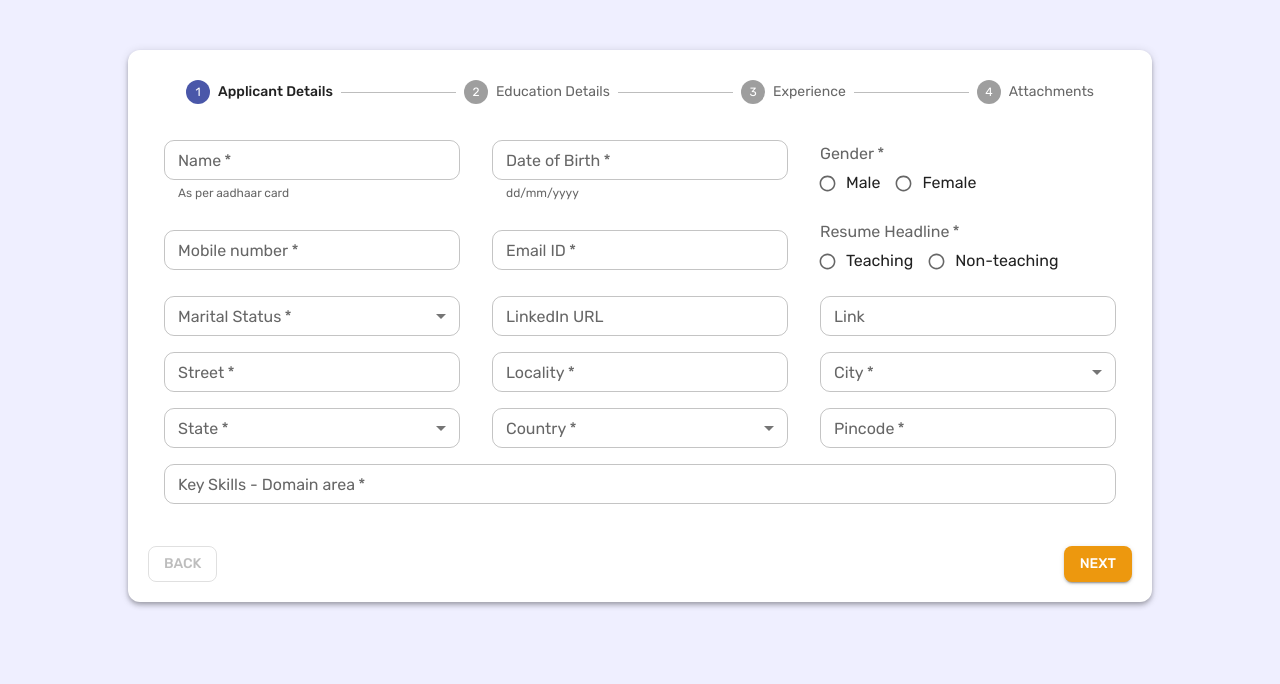
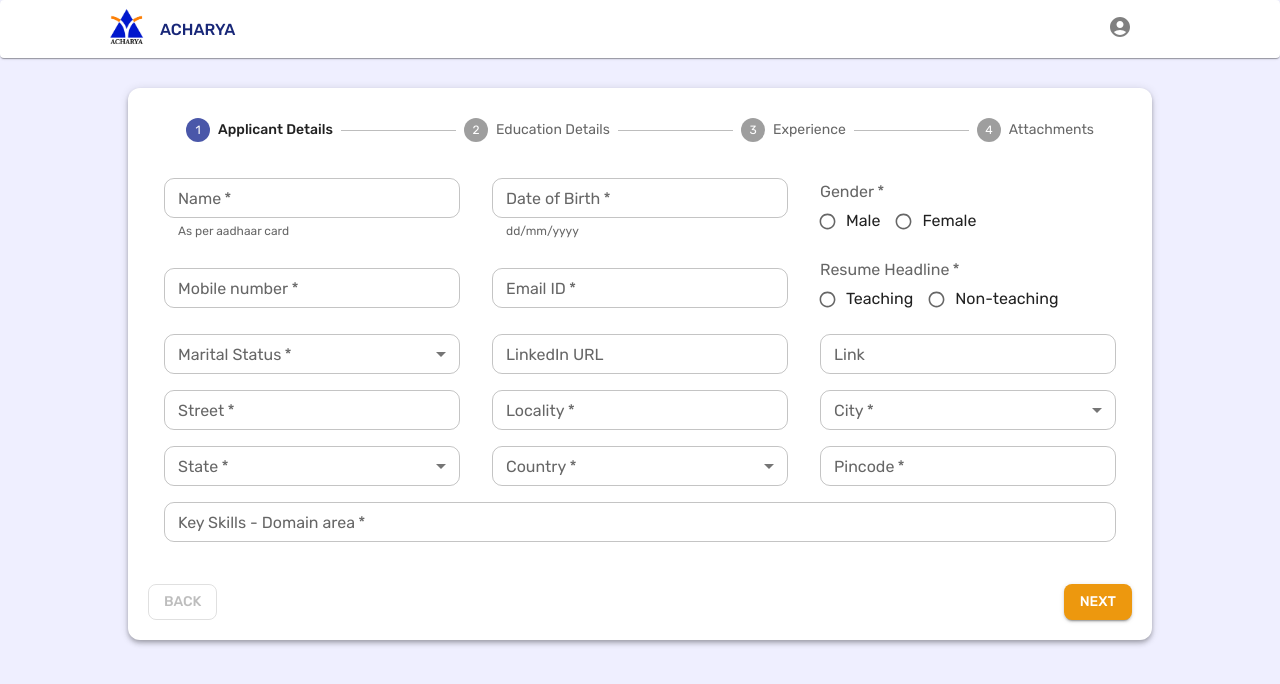
Before and after one commit to AcharyaUniversity/JobApplication, a React (Create React App) app: page / in a window 1280 px wide. Shown: the top 684 px of the page. Built offline with nearby package versions, Linux system fonts and the light colour scheme.

Commit message:
make header

```diff
--- a/src/App.tsx
+++ b/src/App.tsx
@@ -2,11 +2,13 @@ import React from "react";
 import FormStepper from "./containers/FormStepper";
 import ThemeContext from "./utils/ThemeContext";
 import ViewContext from "./utils/ViewContext";
+import Header from "./components/Header";
 
 function App() {
   return (
     <ThemeContext>
       <ViewContext>
+        <Header />
         <FormStepper />
       </ViewContext>
     </ThemeContext>
--- /dev/null
+++ b/src/components/Header.tsx
@@ -0,0 +1,35 @@
+import { Paper, Grid } from "@mui/material";
+import AccountCircleIcon from "@mui/icons-material/AccountCircle";
+import Logo from "../assets/AcharyaLogo.jpg";
+
+function Header() {
+  return (
+    <Paper>
+      <Grid
+        style={{ padding: "7px 0" }}
+        container
+        alignItems="center"
+        justifyContent="space-between"
+      >
+        <Grid item xs={1} />
+        <Grid item xs={4} md={2}>
+          <Grid container alignItems="center" justifyContent="center">
+            <Grid item xs={4} sm={3}>
+              <img src={Logo} width={40} alt="Acharya Institutes" />
+            </Grid>
+            <Grid item xs={8} sm={9}>
+              <p style={{ color: "#182778", fontWeight: 500 }}>ACHARYA</p>
+            </Grid>
+          </Grid>
+        </Grid>
+        <Grid item xs={5} md={7} />
+        <Grid item xs={1} textAlign="center">
+          <AccountCircleIcon style={{ color: "grey" }} />
+        </Grid>
+        <Grid item xs={1} />
+      </Grid>
+    </Paper>
+  );
+}
+
+export default Header;
--- a/src/containers/FormStepper.tsx
+++ b/src/containers/FormStepper.tsx
@@ -10,7 +10,7 @@ import { formState } from "../states/FormState";
 
 const paperStyles = {
   width: "80vw",
-  margin: "50px auto",
+  margin: "30px auto",
   padding: "20px",
   borderRadius: 3,
 };
```
Also changed, not shown: src/assets/AcharyaLogo.jpg (added).
